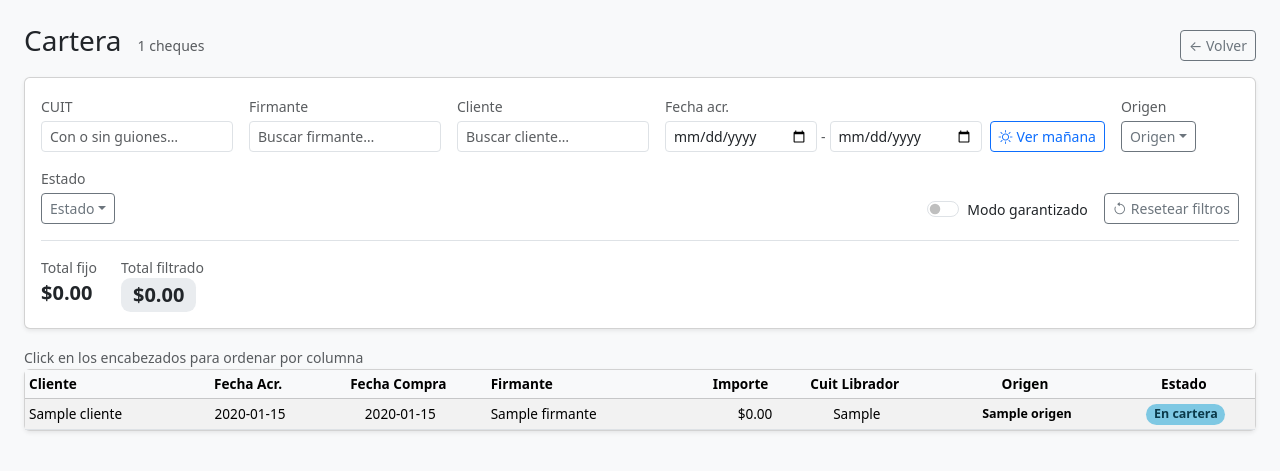
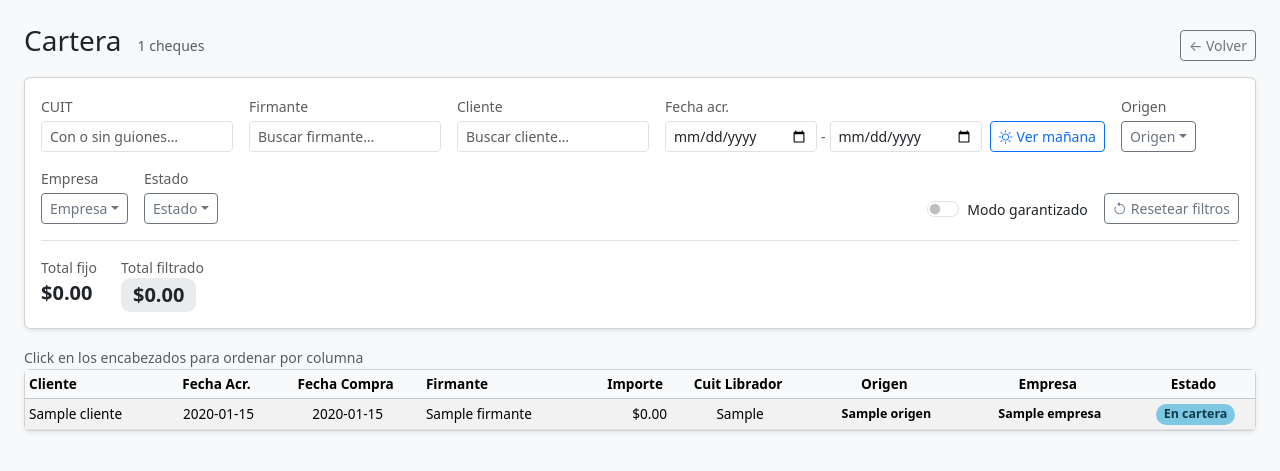
Before and after one commit to Santisiele/portfolio-microsoft, a Flask app: template templates/portfolio.html in a window 1280 px wide. Shown: the top 471 px of the page. Run offline with Flask 3, Linux system fonts and the light colour scheme; the template is opened without the code that fills it: most values are stand-ins (such as "Sample title", 1, 10 or a date in 2020).

Commit message:
agrego filtro por empresa

```diff
--- a/modules/portfolio/service.py
+++ b/modules/portfolio/service.py
@@ -6,11 +6,12 @@ from sources.tds import read_tds
 from sources.gsheet import read_public_sheet
 
 from queries.portfolio import PORTFOLIO
-from domain.portfolio_transform import put_acreditation_date, eliminate_duplicate_checks
+from domain.portfolio_transform import put_acreditation_date, eliminate_duplicate_checks, put_company_name
 
-PORTFOLIO_STEPS = [put_acreditation_date, eliminate_duplicate_checks]
+PORTFOLIO_STEPS = [put_acreditation_date, eliminate_duplicate_checks, put_company_name]
 
 COLUMN_MAP = {
+    "Empresa":       "Empresa",
     "FIRMANTE":      "Firmante",
     "CUIT Librador": "Cuit Librador",
     "Fecha Acr.":    "Fecha Acr.",
--- a/static/css/style.css
+++ b/static/css/style.css
@@ -39,15 +39,21 @@
   color: #212529;
 }
 
-.origen-bolsa       { background: #753800; color: #fff; }
-.origen-confinance  { background: #BFE1F6; color: #10344a; }
-.origen-dhf         { background: #B10202; color: #fff; }
+.origin-bolsa       { background: #6d6d6d; color: #fff; }
+.origin-confinance  { background: #BFE1F6; color: #10344a; }
+.origin-dhf         { background: #B10202; color: #fff; }
 
-.estado-en-cartera         { background: #7ec8e3; color: #0b3a4a; }
-.estado-pendiente          { background: #f4a6c6; color: #5a1533; }
-.estado-pendiente-de-deposito  { background: #f4a6c6; color: #5a1533; }
-.estado-vendido            { background: #5b8def; color: #fff;    }
-.estado-depositado         { background: #3fa971; color: #fff;    }
+.company-sc1              { background: #753800; color: #fff; }
+.company-platinum        { background: #fc6ddd; color: #fff; }
+.company-confinance-bolsa { background: #BFE1F6; color: #fff; }
+.company-confinance      { background: #BFE1F6; color: #10344a; }
+.company-dhf             { background: #B10202; color: #fff; }
+
+.state-en-cartera          { background: #7ec8e3; color: #0b3a4a; }
+.state-pendiente           { background: #f4a6c6; color: #5a1533; }
+.state-pendiente-de-deposito { background: #f4a6c6; color: #5a1533; }
+.state-vendido             { background: #5b8def; color: #fff;    }
+.state-depositado          { background: #3fa971; color: #fff;    }
 
 #loadbar {
   position: fixed;
@@ -91,14 +97,14 @@
   flex-shrink: 0;
 }
 
-.origen-menu {
+.filter-menu {
   min-width: 12rem;
   padding: 0.5rem 0.75rem;
 }
-.origen-menu .form-check {
+.filter-menu .form-check {
   margin-bottom: 0.25rem;
 }
-.origen-menu .form-check:last-child {
+.filter-menu .form-check:last-child {
   margin-bottom: 0;
 }
 
--- a/static/js/portfolio.js
+++ b/static/js/portfolio.js
@@ -10,23 +10,49 @@
     totalFixed: document.getElementById("total-fixed"),
     totalFiltered: document.getElementById("total-filtered"),
     totalFilteredPill: document.getElementById("total-filtered-pill"),
-    origenLabel: document.getElementById("origen-label"),
-    estadoLabel: document.getElementById("estado-label"),
+    originLabel: document.getElementById("origin-label"),
+    companyLabel: document.getElementById("company-label"),
+    stateLabel: document.getElementById("state-label"),
     reset: document.getElementById("reset-filters"),
     verManana: document.getElementById("ver-manana"),
   };
   const tbody = document.getElementById("rows");
   const rows = Array.from(tbody.querySelectorAll("tr"));
   const headers = Array.from(document.querySelectorAll("th.sortable"));
-  const origenBoxes = Array.from(document.querySelectorAll(".origen-check"));
-  const estadoBoxes = Array.from(document.querySelectorAll(".estado-check"));
+  const originBoxes = Array.from(document.querySelectorAll(".origin-check"));
+  const companyBoxes = Array.from(document.querySelectorAll(".company-check"));
+  const stateBoxes = Array.from(document.querySelectorAll(".state-check"));
 
-  const origenClassByValue = {};
-  origenBoxes.forEach(function (b) {
+  const originClassByValue = {};
+  originBoxes.forEach(function (b) {
     const tag = b.closest(".form-check").querySelector(".tag");
-    const cls = tag ? Array.from(tag.classList).find((c) => c.indexOf("origen-") === 0) : null;
-    if (cls) origenClassByValue[b.value] = cls;
+    const cls = tag ? Array.from(tag.classList).find((c) => c.indexOf("origin-") === 0) : null;
+    if (cls) originClassByValue[b.value] = cls;
   });
+
+  const companiesByOrigin = {};
+  rows.forEach(function (tr) {
+    const o = tr.dataset.origin;
+    const c = tr.dataset.company;
+    if (!o || !c) return;
+    (companiesByOrigin[o] = companiesByOrigin[o] || new Set()).add(c);
+  });
+
+  function syncCompanyOptions() {
+    const origins = selectedOrigins();
+    let allowed = null;
+    if (origins.length) {
+      allowed = new Set();
+      origins.forEach(function (o) {
+        (companiesByOrigin[o] || new Set()).forEach((c) => allowed.add(c));
+      });
+    }
+    companyBoxes.forEach(function (b) {
+      const show = !allowed || allowed.has(b.value);
+      b.closest(".form-check").style.display = show ? "" : "none";
+      if (!show && b.checked) b.checked = false;
+    });
+  }
 
   const onlyDigits = (s) => (s || "").replace(/\D/g, "");
 
@@ -59,11 +85,15 @@
   }
 
   function selectedOrigins() {
-    return origenBoxes.filter((b) => b.checked).map((b) => b.value);
+    return originBoxes.filter((b) => b.checked).map((b) => b.value);
+  }
+
+  function selectedCompanies() {
+    return companyBoxes.filter((b) => b.checked && b.closest(".form-check").style.display !== "none").map((b) => b.value);
   }
 
   function selectedStates() {
-    return estadoBoxes.filter((b) => b.checked).map((b) => b.value);
+    return stateBoxes.filter((b) => b.checked).map((b) => b.value);
   }
 
   function sumCents(list) {
@@ -82,6 +112,7 @@
     const acrFrom = els.acrFrom ? els.acrFrom.value : "";
     const acrTo = els.acrTo ? els.acrTo.value : "";
     const origins = selectedOrigins();
+    const companies = selectedCompanies();
     const states = selectedStates();
 
     const base = rows.filter((tr) => !onlyGuaranteed || isGuaranteed(tr));
@@ -93,24 +124,26 @@
       const okCuit = !cuitQ || tr.dataset.cuitNorm.indexOf(cuitQ) !== -1;
       const okFirmante = !firmanteQ || tr.dataset.firmante.indexOf(firmanteQ) !== -1;
       const okCliente = !clienteQ || tr.dataset.cliente.indexOf(clienteQ) !== -1;
-      const okOrigen = origins.length === 0 || origins.indexOf(tr.dataset.origen) !== -1;
-      const okEstado = states.length === 0 || states.indexOf(tr.dataset.state) !== -1;
+      const okOrigin = origins.length === 0 || origins.indexOf(tr.dataset.origin) !== -1;
+      const okCompany = companies.length === 0 || companies.indexOf(tr.dataset.company) !== -1;
+      const okState = states.length === 0 || states.indexOf(tr.dataset.state) !== -1;
       const acr = tr.dataset.acr;
       const okAcr = !acr || ((!acrFrom || acr >= acrFrom) && (!acrTo || acr <= acrTo));
-      const show = inBase && okCuit && okFirmante && okCliente && okOrigen && okEstado && okAcr;
+      const show = inBase && okCuit && okFirmante && okCliente && okOrigin && okCompany && okState && okAcr;
       tr.style.display = show ? "" : "none";
       if (show) visible.push(tr);
     });
 
     els.totalFiltered.textContent = formatAmount(sumCents(visible) / 100);
     els.count.textContent = visible.length;
-    els.origenLabel.textContent = origins.length ? "Origen (" + origins.length + ")" : "Origen";
-    els.estadoLabel.textContent = states.length ? "Estado (" + states.length + ")" : "Estado";
+    els.originLabel.textContent = origins.length ? "Origen (" + origins.length + ")" : "Origen";
+    els.companyLabel.textContent = companies.length ? "Empresa (" + companies.length + ")" : "Empresa";
+    els.stateLabel.textContent = states.length ? "Estado (" + states.length + ")" : "Estado";
 
     const pill = els.totalFilteredPill;
-    Object.values(origenClassByValue).forEach((c) => pill.classList.remove(c));
-    if (origins.length === 1 && origenClassByValue[origins[0]]) {
-      pill.classList.add(origenClassByValue[origins[0]]);
+    Object.values(originClassByValue).forEach((c) => pill.classList.remove(c));
+    if (origins.length === 1 && originClassByValue[origins[0]]) {
+      pill.classList.add(originClassByValue[origins[0]]);
     }
   }
 
@@ -118,13 +151,15 @@
     els.cuit.value = "";
     els.firmante.value = "";
     els.cliente.value = "";
-    origenBoxes.forEach((b) => (b.checked = false));
-    estadoBoxes.forEach((b) => (b.checked = false));
+    originBoxes.forEach((b) => (b.checked = false));
+    companyBoxes.forEach((b) => (b.checked = false));
+    stateBoxes.forEach((b) => (b.checked = false));
     if (els.guaranteed) els.guaranteed.checked = false;
     if (els.acrFrom && els.acrTo && acrDates.length) {
       els.acrFrom.value = acrMin;
       els.acrTo.value = "";
     }
+    syncCompanyOptions();
     apply();
   }
 
@@ -174,8 +209,14 @@
     if (el) el.addEventListener("change", apply);
   });
   if (els.guaranteed) els.guaranteed.addEventListener("change", apply);
-  origenBoxes.forEach(function (b) { b.addEventListener("change", apply); });
-  estadoBoxes.forEach(function (b) { b.addEventListener("change", apply); });
+  originBoxes.forEach(function (b) {
+    b.addEventListener("change", function () {
+      syncCompanyOptions();
+      apply();
+    });
+  });
+  companyBoxes.forEach(function (b) { b.addEventListener("change", apply); });
+  stateBoxes.forEach(function (b) { b.addEventListener("change", apply); });
   if (els.reset) els.reset.addEventListener("click", resetFilters);
   if (els.verManana) els.verManana.addEventListener("click", function () {
     const d = els.verManana.dataset.next || acrMin;
@@ -185,5 +226,6 @@
     apply();
   });
 
+  syncCompanyOptions();
   apply();
 })();
--- a/templates/portfolio.html
+++ b/templates/portfolio.html
@@ -3,32 +3,42 @@
 {% block main_class %}container-fluid px-4 py-4{% endblock %}
 {% block content %}
 
-  {% set columns = ["Cliente", "Fecha Acr.", "Fecha Compra", "Firmante", "Importe", "Cuit Librador", "Origen", "Estado"] %}
+  {% set columns = ["Cliente", "Fecha Acr.", "Fecha Compra", "Firmante", "Importe", "Cuit Librador", "Origen", "Empresa", "Estado"] %}
   {% set col_types = {"Importe": "number", "Fecha Compra": "date", "Fecha Acr.": "date"} %}
   {% set right_cols = ["Importe"] %}
-  {% set center_cols = ["Cuit Librador", "Fecha Compra", "Fecha Acr.", "Origen", "Estado"] %}
+  {% set center_cols = ["Cuit Librador", "Fecha Compra", "Fecha Acr.", "Origen", "Empresa", "Estado"] %}
   {% set nowrap_cols = ["Cuit Librador", "Fecha Compra", "Fecha Acr.", "Importe"] %}
 
-  {% set origen_class = {"DHF": "origen-dhf", "CONFINANCE": "origen-confinance", "BOLSA": "origen-bolsa"} %}
-  {% set estado_class = {
-    "En cartera": "estado-en-cartera",
-    "Pendiente": "estado-pendiente",
-    "Pendiente de depósito": "estado-pendiente-de-deposito",
-    "Vendido": "estado-vendido",
-    "Depositado": "estado-depositado"
+  {% set origin_class = {"DHF": "origin-dhf", "CONFINANCE": "origin-confinance", "BOLSA": "origin-bolsa"} %}
+  {% set company_class = {
+    "CRM-DHF": "company-dhf", "CRM-CONFINANCE": "company-confinance", "SC1": "company-sc1", "Platinum": "company-platinum", "Confinance": "company-confinance-bolsa"
+  } %}
+  {% set state_class = {
+    "En cartera": "state-en-cartera",
+    "Pendiente": "state-pendiente",
+    "Pendiente de depósito": "state-pendiente-de-deposito",
+    "Vendido": "state-vendido",
+    "Depositado": "state-depositado"
   } %}
 
-  {% set origen_values = [] %}
+  {% set origin_values = [] %}
   {% for row in rows %}
-    {% if row["Origen"] and row["Origen"] not in origen_values %}
-      {% set _ = origen_values.append(row["Origen"]) %}
+    {% if row["Origen"] and row["Origen"] not in origin_values %}
+      {% set _ = origin_values.append(row["Origen"]) %}
     {% endif %}
   {% endfor %}
 
-  {% set estado_values = [] %}
+  {% set company_values = [] %}
   {% for row in rows %}
-    {% if row["Estado"] and row["Estado"] not in estado_values %}
-      {% set _ = estado_values.append(row["Estado"]) %}
+    {% if row["Empresa"] and row["Empresa"] not in company_values %}
+      {% set _ = company_values.append(row["Empresa"]) %}
+    {% endif %}
+  {% endfor %}
+
+  {% set state_values = [] %}
+  {% for row in rows %}
+    {% if row["Estado"] and row["Estado"] not in state_values %}
+      {% set _ = state_values.append(row["Estado"]) %}
     {% endif %}
   {% endfor %}
 
@@ -72,16 +82,36 @@
         <div>
           <label class="form-label small text-muted mb-1 d-block">Origen</label>
           <div class="dropdown">
-            <button id="origen-label" class="btn btn-outline-secondary btn-sm dropdown-toggle" type="button"
+            <button id="origin-label" class="btn btn-outline-secondary btn-sm dropdown-toggle" type="button"
                     data-bs-toggle="dropdown" data-bs-auto-close="outside" aria-expanded="false">
               Origen
             </button>
-            <div class="dropdown-menu origen-menu">
-              {% for origen in origen_values %}
+            <div class="dropdown-menu filter-menu">
+              {% for origin in origin_values %}
                 <div class="form-check">
-                  <input class="form-check-input origen-check" type="checkbox" value="{{ origen }}" id="origen-{{ loop.index }}">
-                  <label class="form-check-label small" for="origen-{{ loop.index }}">
-                    <span class="tag {{ origen_class.get(origen, '') }}">{{ origen }}</span>
+                  <input class="form-check-input origin-check" type="checkbox" value="{{ origin }}" id="origin-{{ loop.index }}">
+                  <label class="form-check-label small" for="origin-{{ loop.index }}">
+                    <span class="tag {{ origin_class.get(origin, '') }}">{{ origin }}</span>
+                  </label>
+                </div>
+              {% endfor %}
+            </div>
+          </div>
+        </div>
+
+        <div>
+          <label class="form-label small text-muted mb-1 d-block">Empresa</label>
+          <div class="dropdown">
+            <button id="company-label" class="btn btn-outline-secondary btn-sm dropdown-toggle" type="button"
+                    data-bs-toggle="dropdown" data-bs-auto-close="outside" aria-expanded="false">
+              Empresa
+            </button>
+            <div class="dropdown-menu filter-menu">
+              {% for company in company_values %}
+                <div class="form-check">
+                  <input class="form-check-input company-check" type="checkbox" value="{{ company }}" id="company-{{ loop.index }}">
+                  <label class="form-check-label small" for="company-{{ loop.index }}">
+                    <span class="tag {{ company_class.get(company, '') }}">{{ company }}</span>
                   </label>
                 </div>
               {% endfor %}
@@ -92,16 +122,16 @@
         <div>
           <label class="form-label small text-muted mb-1 d-block">Estado</label>
           <div class="dropdown">
-            <button id="estado-label" class="btn btn-outline-secondary btn-sm dropdown-toggle" type="button"
+            <button id="state-label" class="btn btn-outline-secondary btn-sm dropdown-toggle" type="button"
                     data-bs-toggle="dropdown" data-bs-auto-close="outside" aria-expanded="false">
               Estado
             </button>
-            <div class="dropdown-menu origen-menu">
-              {% for estado in estado_values %}
+            <div class="dropdown-menu filter-menu">
+              {% for state in state_values %}
                 <div class="form-check">
-                  <input class="form-check-input estado-check" type="checkbox" value="{{ estado }}" id="estado-{{ loop.index }}">
-                  <label class="form-check-label small" for="estado-{{ loop.index }}">
-                    <span class="tag {{ estado_class.get(estado, '') }}">{{ estado }}</span>
+                  <input class="form-check-input state-check" type="checkbox" value="{{ state }}" id="state-{{ loop.index }}">
+                  <label class="form-check-label small" for="state-{{ loop.index }}">
+                    <span class="tag {{ state_class.get(state, '') }}">{{ state }}</span>
                   </label>
                 </div>
               {% endfor %}
@@ -162,9 +192,10 @@
                 data-cuit="{{ row['Cuit Librador'] or '' }}"
                 data-firmante="{{ (row['Firmante'] or '')|lower }}"
                 data-cliente="{{ (row['Cliente'] or '')|lower }}"
-                data-origen="{{ row['Origen'] or '' }}"
+                data-origin="{{ row['Origen'] or '' }}"
                 data-account="{{ row['Cuenta Destino'] or '' }}"
                 data-state="{{ row['Estado'] or '' }}"
+                data-company="{{ row['Empresa'] or '' }}"
                 data-acr="{{ acr_iso }}">
                 {% for col in columns %}
                   {% set value = row.get(col) %}
@@ -172,11 +203,15 @@
                     <td class="text-end text-nowrap js-amount"></td>
                   {% elif col == "Origen" %}
                     <td class="text-center">
-                      {% if value %}<span class="tag {{ origen_class.get(value, '') }}">{{ value }}</span>{% endif %}
+                      {% if value %}<span class="tag {{ origin_class.get(value, '') }}">{{ value }}</span>{% endif %}
+                    </td>
+                  {% elif col == "Empresa" %}
+                    <td class="text-center">
+                      {% if value %}<span class="tag {{ company_class.get(value, '') }}">{{ value }}</span>{% endif %}
                     </td>
                   {% elif col == "Estado" %}
                     <td class="text-center">
-                      {% if value %}<span class="tag {{ estado_class.get(value, '') }}">{{ value }}</span>{% endif %}
+                      {% if value %}<span class="tag {{ state_class.get(value, '') }}">{{ value }}</span>{% endif %}
                     </td>
                   {% else %}
                     <td class="{% if col in center_cols %}text-center{% endif %}{% if col in nowrap_cols %} text-nowrap{% endif %}">{{ value if value is not none else "" }}</td>
```
Also changed, not shown: domain/portfolio_transform.py (+8 -0 lines).
